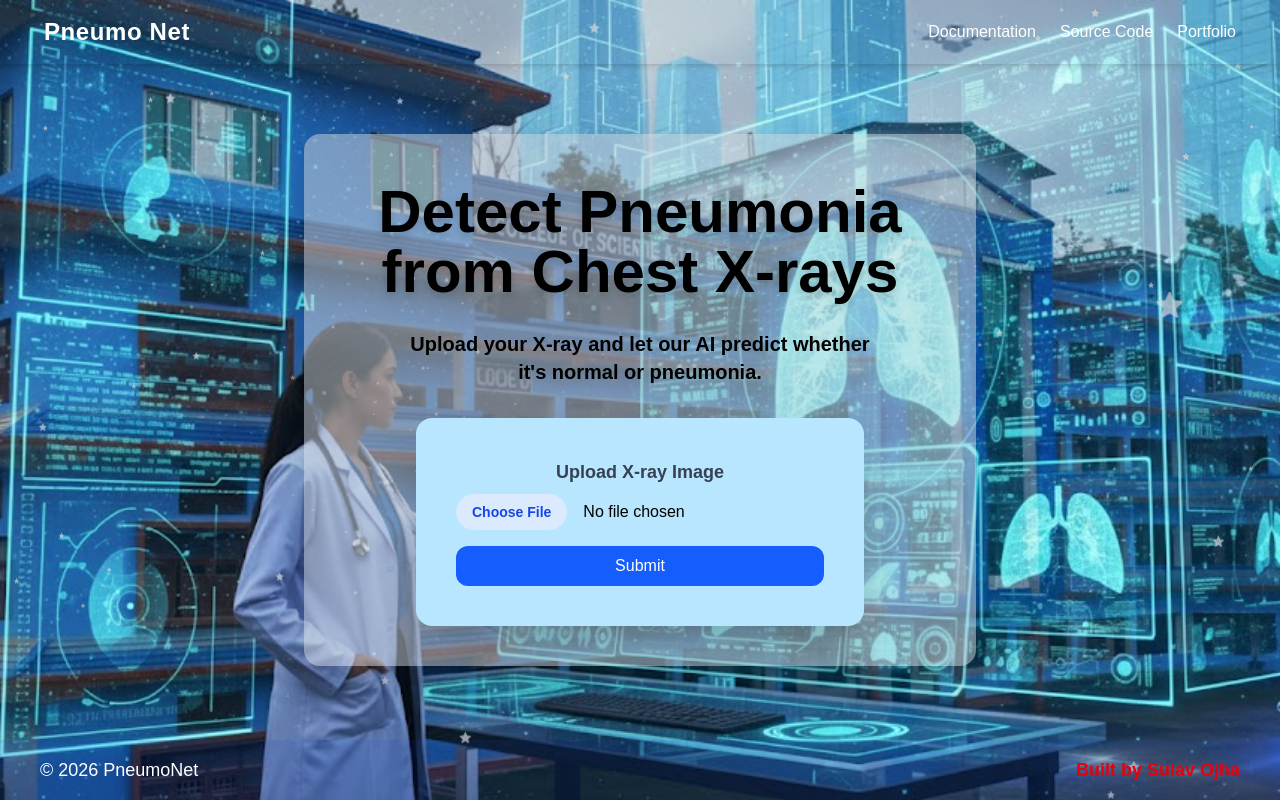
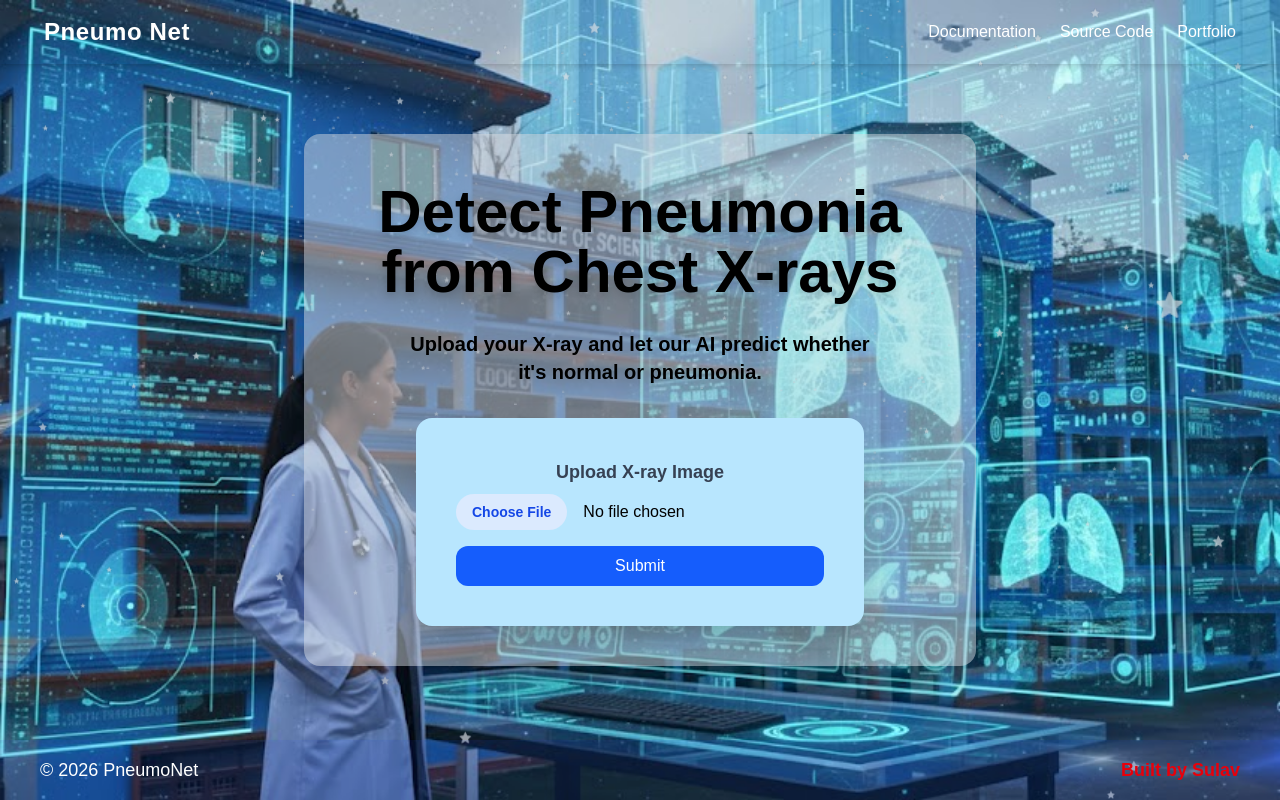
Before and after one commit to snatched11/pneumonet, a React (Vite) app in the folder frontend/: page / in a window 1280 px wide. Built offline with nearby package versions, Linux system fonts and the light colour scheme; no server answers; a web font is replaced by a local one.

Commit message:
Update footer text to remove 'Ojha'

```diff
--- a/frontend/src/components/Footer.jsx
+++ b/frontend/src/components/Footer.jsx
@@ -1,7 +1,7 @@
 const Footer = () => (
     <footer className="text-white text-center flex justify-between py-4 text-sm mt-10 fixed bottom-0 left-0 w-full bg-blue-700/10 z-50 shadow-md">
         <span className="mx-10 text-lg">&copy; 2026 PneumoNet </span>
-        <span className="mx-10 text-lg font-bold text-red-600">Built by Sulav Ojha</span>
+        <span className="mx-10 text-lg font-bold text-red-600">Built by Sulav </span>
 
 
     </footer>
```
